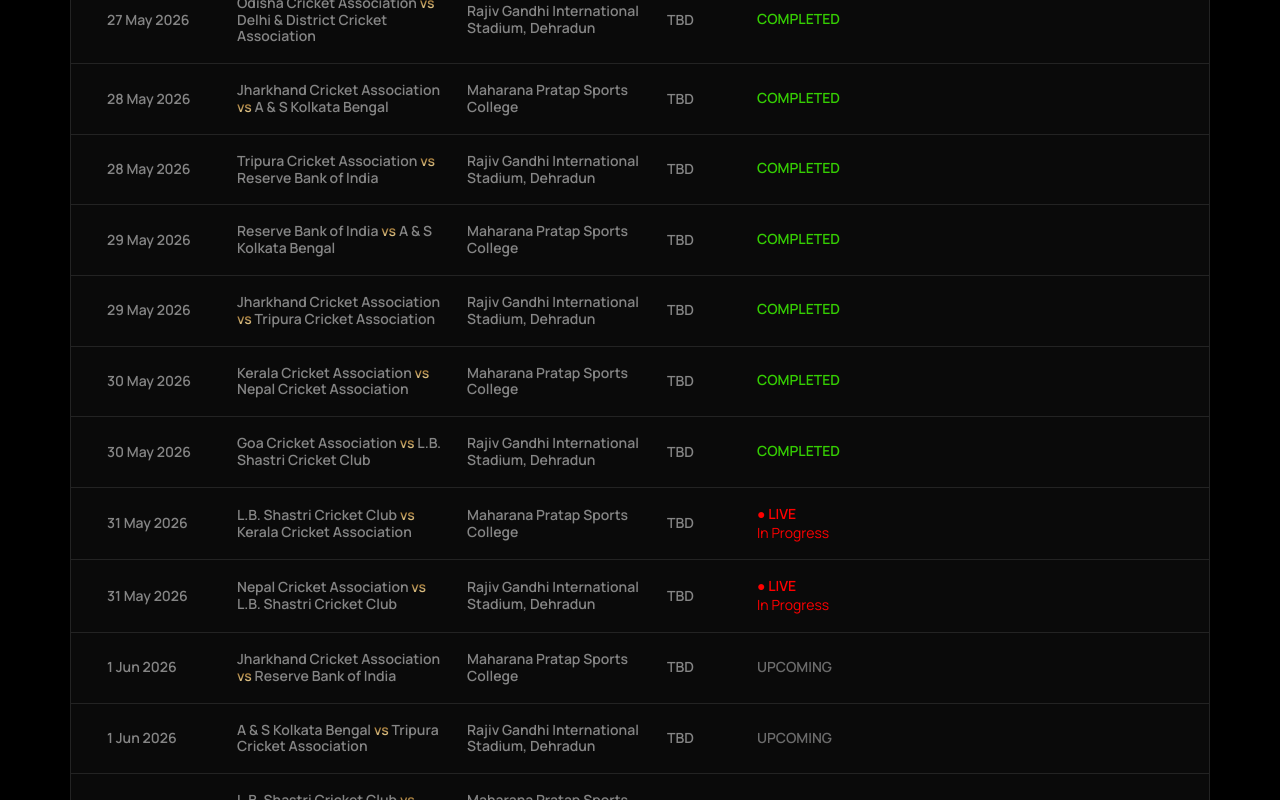
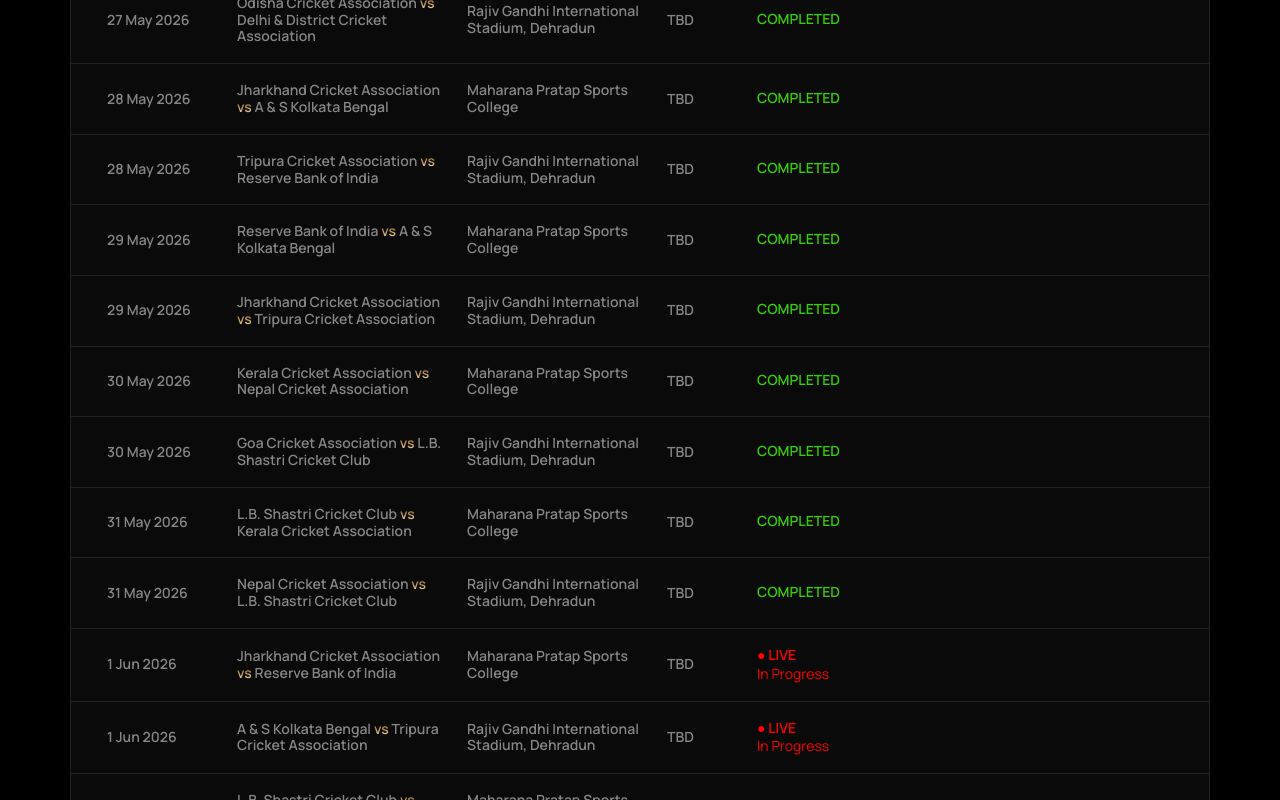
Before and after one commit to marco378/goldcup, a Next.js app: page /tournament in a window 1280 px wide. Shown: the part 2000-2800 px from the top of the page. Built offline with nearby package versions, Linux system fonts and the light colour scheme; a web font is replaced by a local one.

Commit message:
added link and live matches data  on 1st

```diff
--- a/data/liveMatches.ts
+++ b/data/liveMatches.ts
@@ -1,4 +1,4 @@
 export const LIVE_MATCH_STREAMS: Record<string, string> = {
-  'group-d-2026-05-31-1': 'https://www.youtube.com/live/kb21SclNeWs?si=MffGQVX4CefRrt4A',
-  'group-d-2026-05-31-2': 'https://www.youtube.com/live/andmUT3OK-A?si=9FgRLgiVXy9y6SzQ',
+  'group-c-2026-06-01-1': 'https://www.youtube.com/live/vn08_AYj-LI?si=nJTWOb7GfcjQDRoJ',
+  'group-c-2026-06-01-2': 'https://www.youtube.com/live/-hA6Td-VUGY?si=sFZOb7dkjwWsw-ng',
 }
--- a/data/tournament.ts
+++ b/data/tournament.ts
@@ -235,7 +235,7 @@
     venue: 'Maharana Pratap Sports College',
     phase: 'GROUP',
     group: 'D',
-    status: 'LIVE',
+    status: 'COMPLETED',
   },
   {
     id: 'group-d-2026-05-31-2',
@@ -244,7 +244,7 @@
     venue: 'Rajiv Gandhi International Stadium, Dehradun',
     phase: 'GROUP',
     group: 'D',
-    status: 'LIVE',
+    status: 'COMPLETED',
   },
   {
     id: 'group-c-2026-06-01-1',
@@ -253,7 +253,7 @@
     venue: 'Maharana Pratap Sports College',
     phase: 'GROUP',
     group: 'C',
-    status: 'UPCOMING',
+    status: 'LIVE',
   },
   {
     id: 'group-c-2026-06-01-2',
@@ -262,7 +262,7 @@
     venue: 'Rajiv Gandhi International Stadium, Dehradun',
     phase: 'GROUP',
     group: 'C',
-    status: 'UPCOMING',
+    status: 'LIVE',
   },
   {
     id: 'group-d-2026-06-02-1',
```
